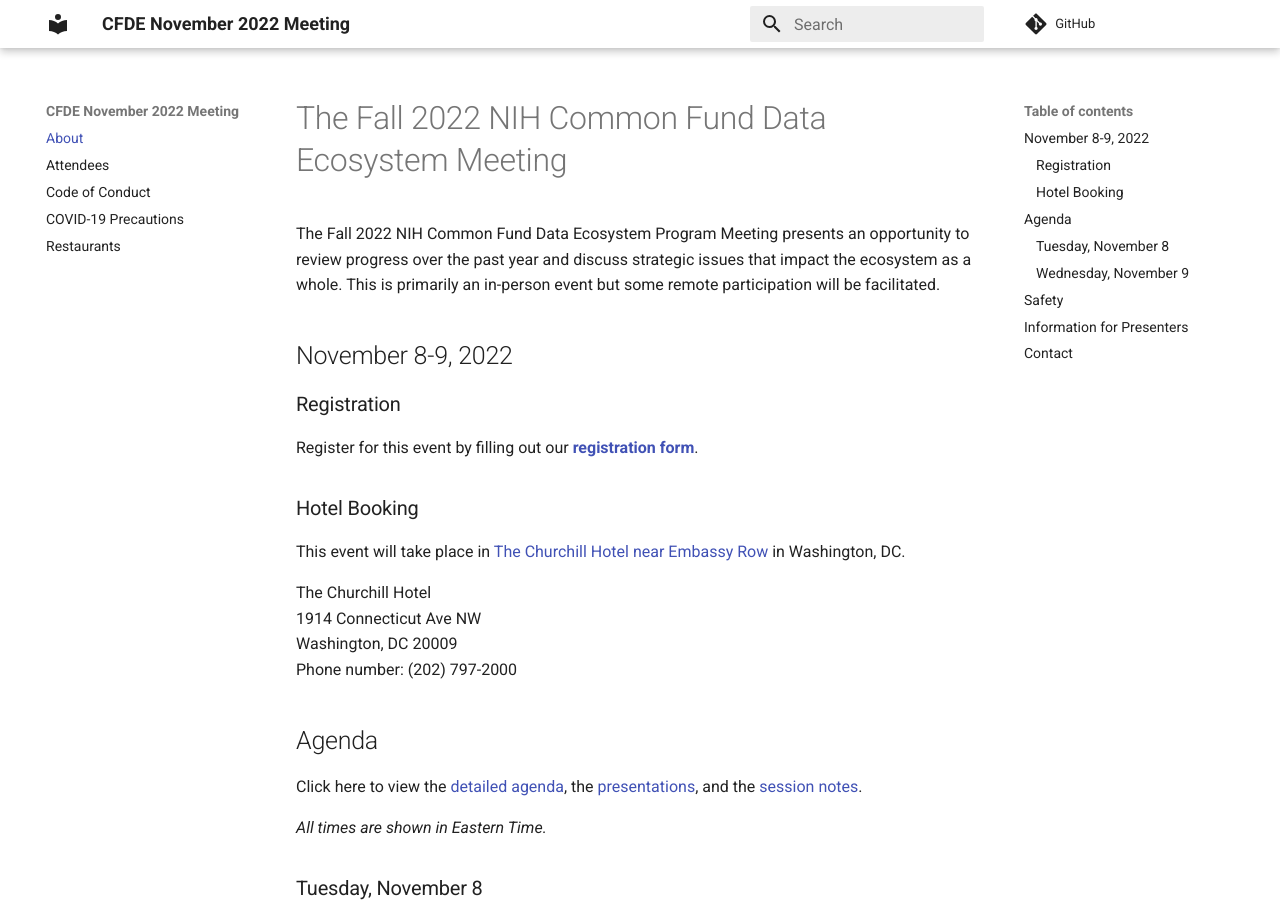
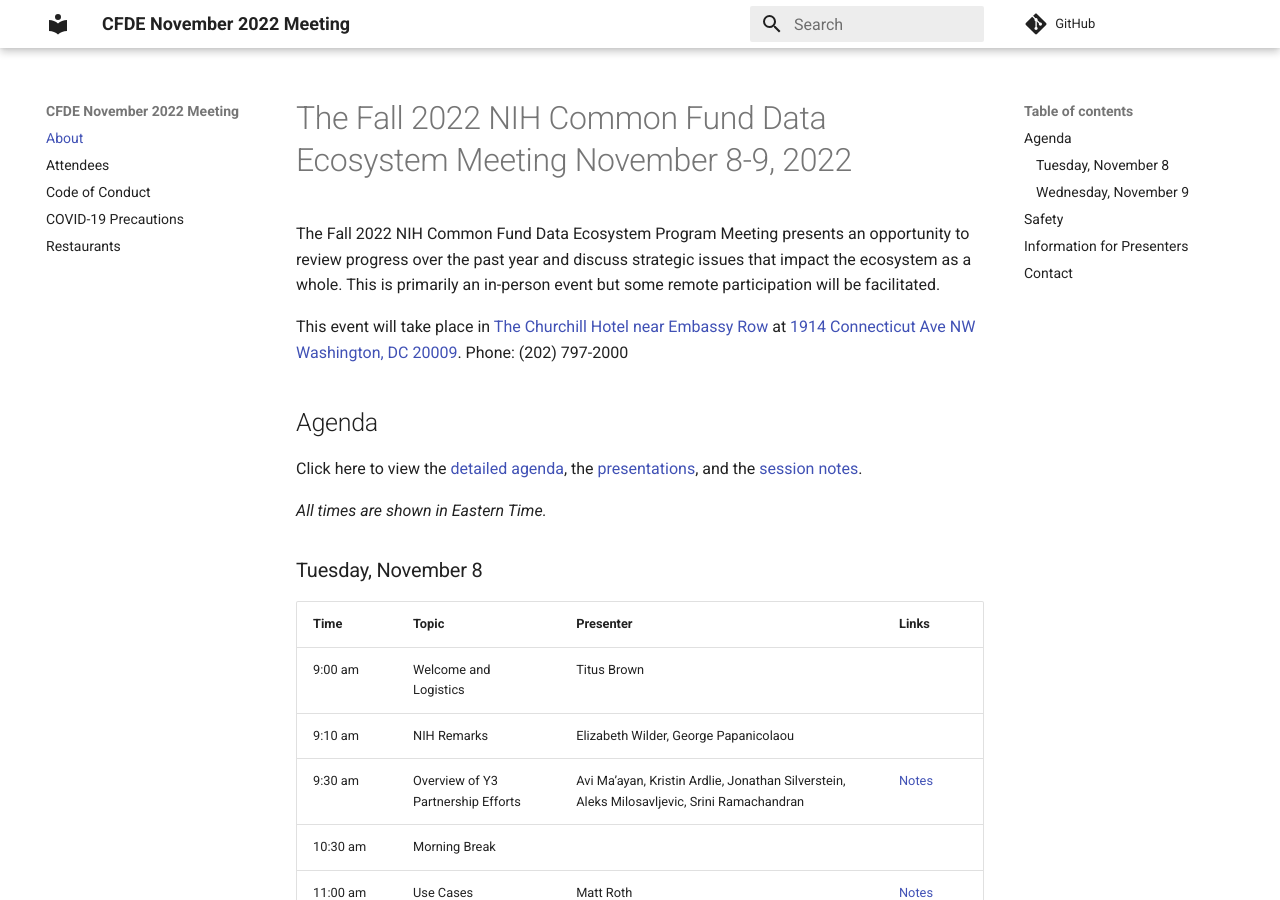
Before and after one commit to nih-cfde/2022-nov-meeting, an MkDocs documentation site: the page built from docs/index.md, in a window 1280 px wide and 900 px high. Built offline with MkDocs 1.6.1 and Material for MkDocs 9.7.7, drawn with Linux system fonts in a browser that asks for light colours; comment, search, counter and statistics services are not loaded.

Commit message:
rm registration

```diff
--- a/docs/index.md
+++ b/docs/index.md
@@ -1,22 +1,9 @@
-# The Fall 2022 NIH Common Fund Data Ecosystem Meeting
+# The Fall 2022 NIH Common Fund Data Ecosystem Meeting November 8-9, 2022
 
 The Fall 2022 NIH Common Fund Data Ecosystem Program Meeting presents an opportunity to review progress
 over the past year and discuss strategic issues that impact the ecosystem as a whole. This is primarily an in-person event but some remote participation will be facilitated.
 
-## November 8-9, 2022
-
-### Registration
-
-Register for this event by filling out our **[registration form](https://forms.gle/hD3H5vVMd6Br8dmN7)**.
-
-### Hotel Booking
-
-This event will take place in [The Churchill Hotel near Embassy Row](https://www.thechurchillhotel.com/) in Washington, DC.
-
-The Churchill Hotel<br/>
-1914 Connecticut Ave NW<br/>
-Washington, DC 20009<br/>
-Phone number: (202) 797-2000
+This event will take place in [The Churchill Hotel near Embassy Row](https://www.thechurchillhotel.com/) at [1914 Connecticut Ave NW Washington, DC 20009](https://goo.gl/maps/BSnXpTTY1WTpbg188). Phone: (202) 797-2000
 
 ## Agenda
 
```
